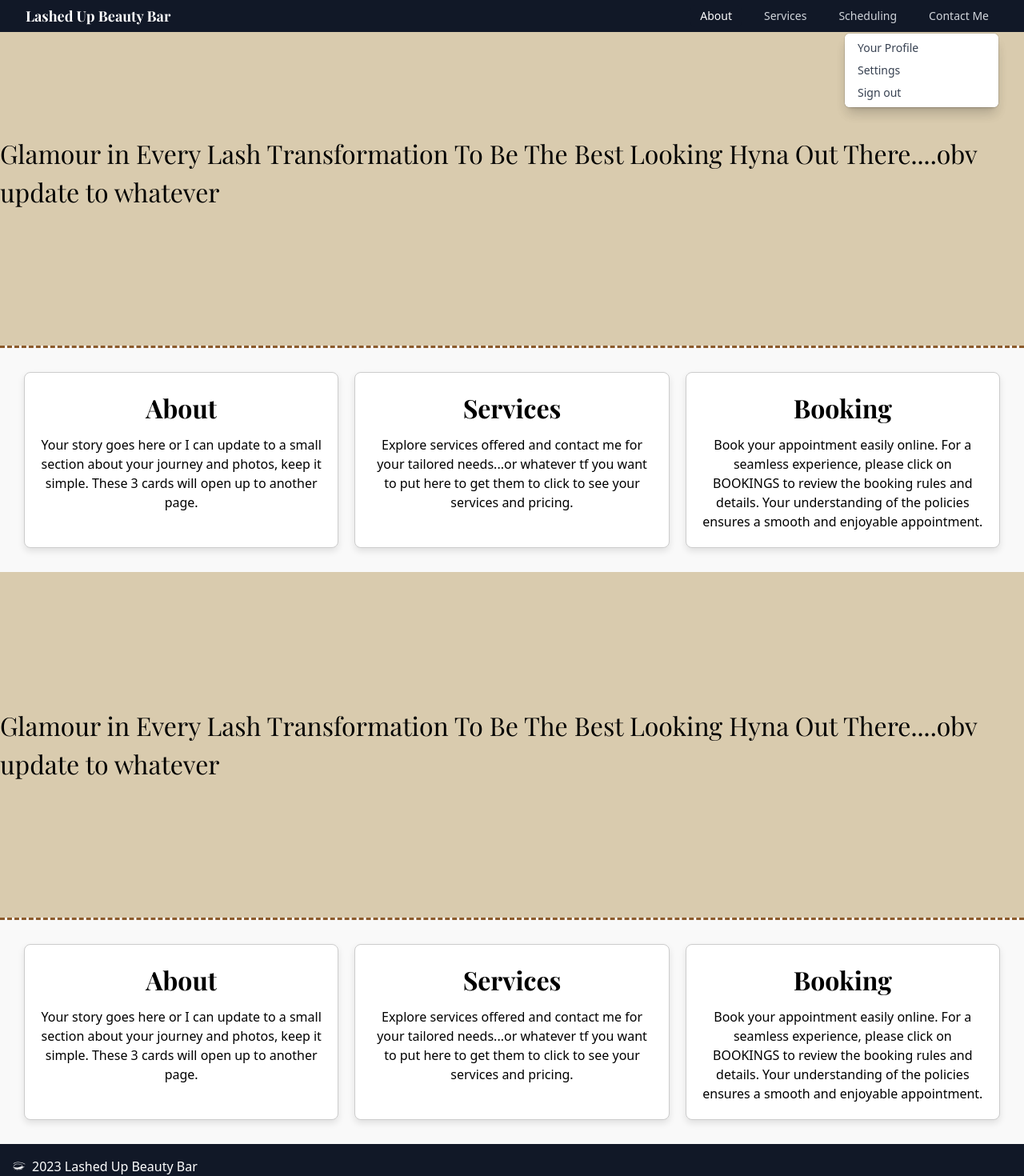
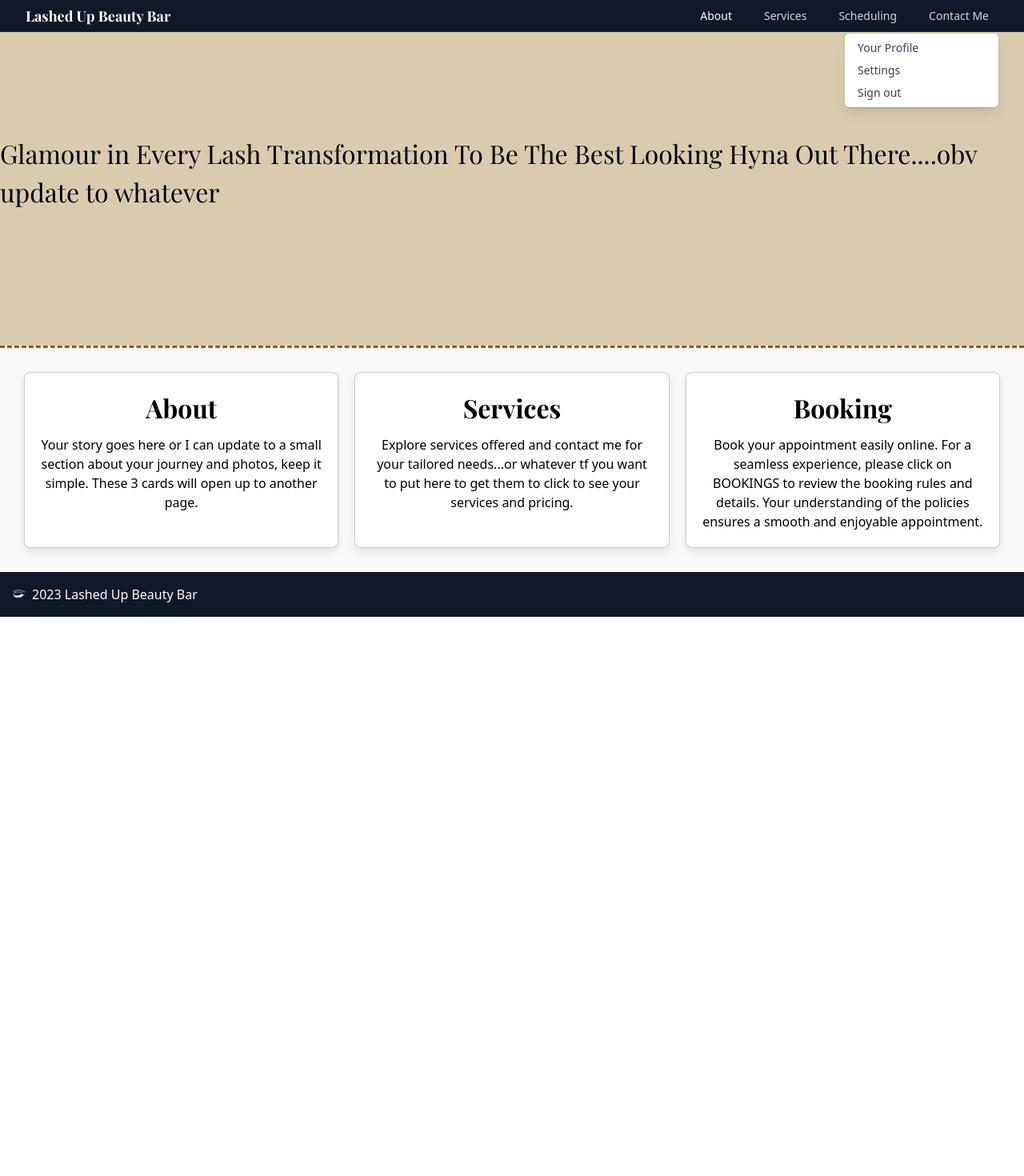
Before and after one commit to galessalazar/lashed.up.beauty, a React (Vite) app in the folder client/: page / in a window 1280 px wide. Shown: the top 1470 px of the page at 80% size. After the commit the page ends 800 px from the top, so only its background shows below. Built offline with nearby package versions, Linux system fonts and the light colour scheme; a web font is replaced by a local one.

Commit message:
dashboard works

```diff
--- a/client/package.json
+++ b/client/package.json
@@ -12,6 +12,7 @@
     "start": "vite"
   },
   "dependencies": {
+    "axios": "^1.7.7",
     "react": "^18.3.1",
     "react-datepicker": "^7.5.0",
     "react-dom": "^18.3.1",
--- a/client/src/App.jsx
+++ b/client/src/App.jsx
@@ -8,6 +8,7 @@ import Footer from "./components/Footer";
 // needed an index.js to destructure
 import { Home, About, Services, Bookings } from "./pages";
 import BookingForm from "./components/BookingForm";
+import Dashboard from "./components/Dashboard";
 
 const App = () => {
   const location = useLocation();
@@ -22,6 +23,7 @@ const App = () => {
         <Route path="/services" element={<Services />} />
         <Route path="/bookings" element={<Bookings />} />
         <Route path="/book-now" element={<BookingForm />} />
+        <Route path ='/dashboard' element={<Dashboard />} />
       </Routes>
       <Footer />
     </>
--- a/client/src/pages/Home.jsx
+++ b/client/src/pages/Home.jsx
@@ -5,9 +5,9 @@ import NavBar from "../components/Navbar";
 const Home = () => {
   return (
     <div>
-      <NavBar />
+      {/* <NavBar />
       <Hero />
-      <Footer />
+      <Footer /> */}
     </div>
   );
 };
```
Also changed, not shown: 1 other file (tests, documents, lock files or other folders).
